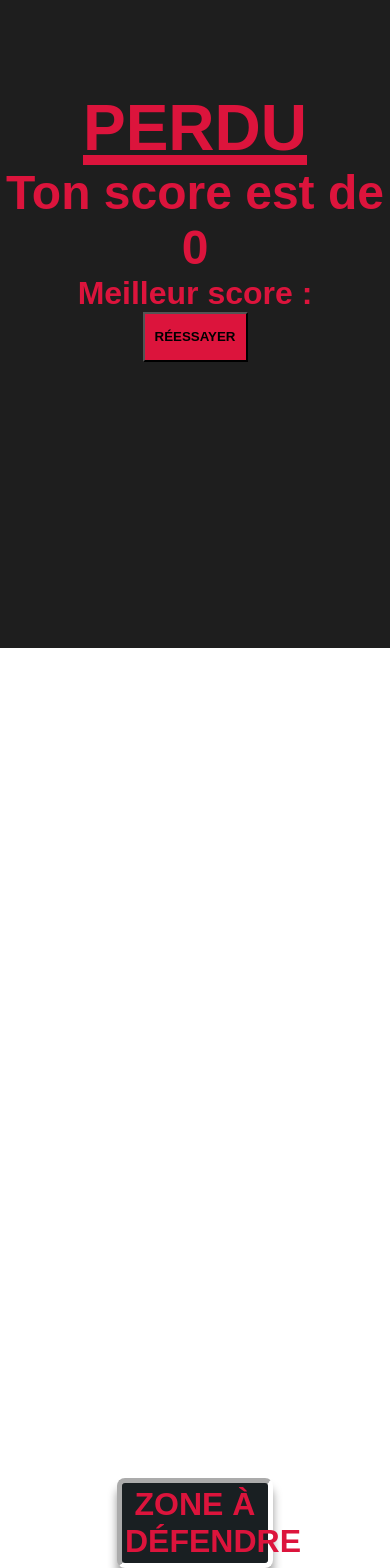
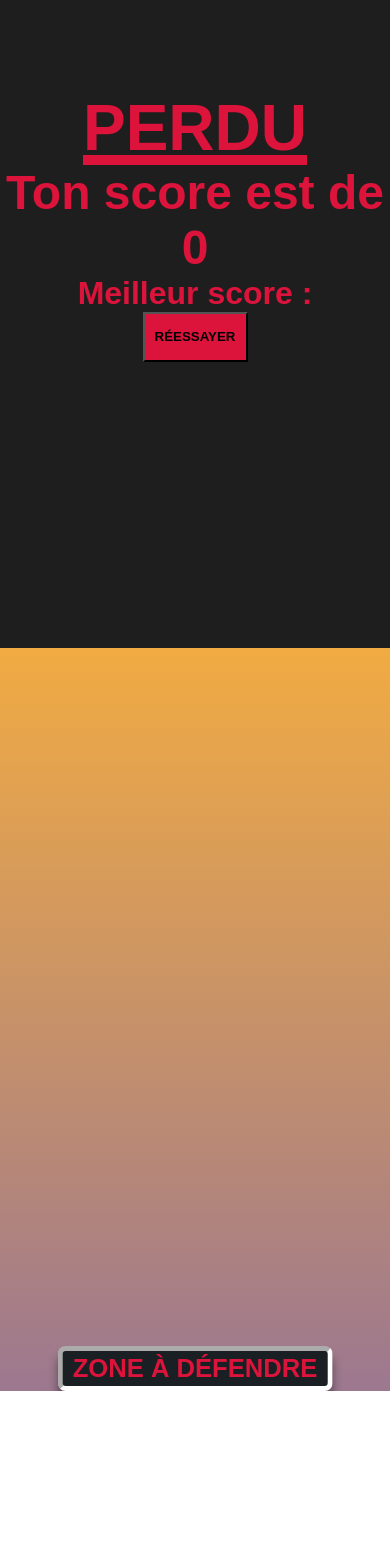
Before and after one commit to DeivysGrail/ClickUp, a React (Vite) app: page / in a window 390 px wide. Shown: the part 196-1764 px from the top of the page. After the commit the page ends 1587 px from the top, so only its background shows below. Built offline with nearby package versions, Linux system fonts and the light colour scheme; a web font is replaced by a local one.

Commit message:
Update clicker.scss

```diff
--- a/src/style/clicker.scss
+++ b/src/style/clicker.scss
@@ -12,7 +12,9 @@
 }
 
 body {
+  background: linear-gradient(rgba(241, 171, 66, 1) 0%, rgba(145, 113, 154, 1) 100%);
   height: 100vh;
+  padding: 10px;
   overflow: hidden;
   font-family: $Poppins;
 }
@@ -26,8 +28,6 @@ body {
 }
 
 .MAIN {
-  background: linear-gradient(rgba(241, 171, 66, 1) 0%, rgba(145, 113, 154, 1) 100%);
-  padding: 10px;
   height: 100vh;
   width: 100%;
   display: flex;
@@ -47,7 +47,7 @@ body {
     top: 0;
     font-size: $fs-16;
     color: crimson;
-    padding: 3px;
+    padding: 3px 10px;
     border: inset white 5px;
     box-shadow: 0 10px 10px rgba(0, 0, 0, .4);
     border-radius: $border-radius-lg;
@@ -55,11 +55,18 @@ body {
     transform: translateX(-50%);
     width: 40vw;
     margin: 0 auto;
+    transition: all .4s ease;
 
     h1 {
       &::selection {
         background: transparent;
       }
+
+    }
+
+    @media screen and (max-width: 770px) {
+      font-size: .8rem;
+      width: max-content;
 
     }
   }
@@ -68,7 +75,6 @@ body {
     color: #f1f1F1;
     background: rgba(30, 30, 30, 0.78);
     bottom: 0;
-    width: 60vw;
     left: 50%;
     transform: translateX(-50%);
     border: inset $pastel-white-hard 10px;
@@ -85,9 +91,16 @@ body {
 
   }
 
-  &__score {
+  &__SCORE {
     position: relative;
     z-index: 10;
+
+    &--score {
+    }
+
+    &--highScore {
+      font-size: 1rem;    }
+
   }
 
   &__LOOSE {
@@ -99,14 +112,16 @@ body {
     width: 100%;
     inset: 0;
     color: crimson;
-    position:absolute;
+    position: absolute;
     z-index: 300;
     height: 100vh;
     background: #1e1e1e;
     margin: 0 auto;
-&--h1 {
-  text-decoration: underline crimson 10px;
-}
+
+    &--h1 {
+      text-decoration: underline crimson 10px;
+    }
+
     &--button {
       padding: 5px 10px;
       height: 50px;
```
